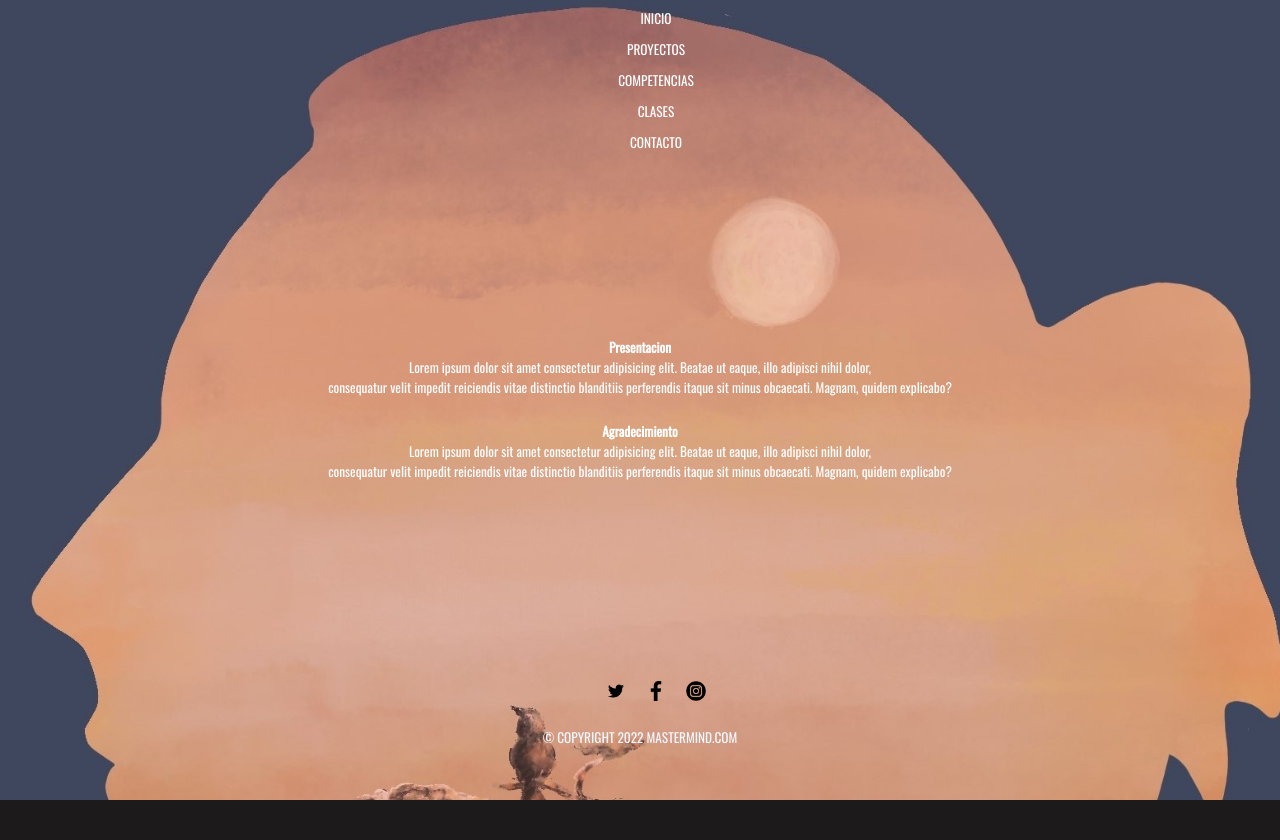
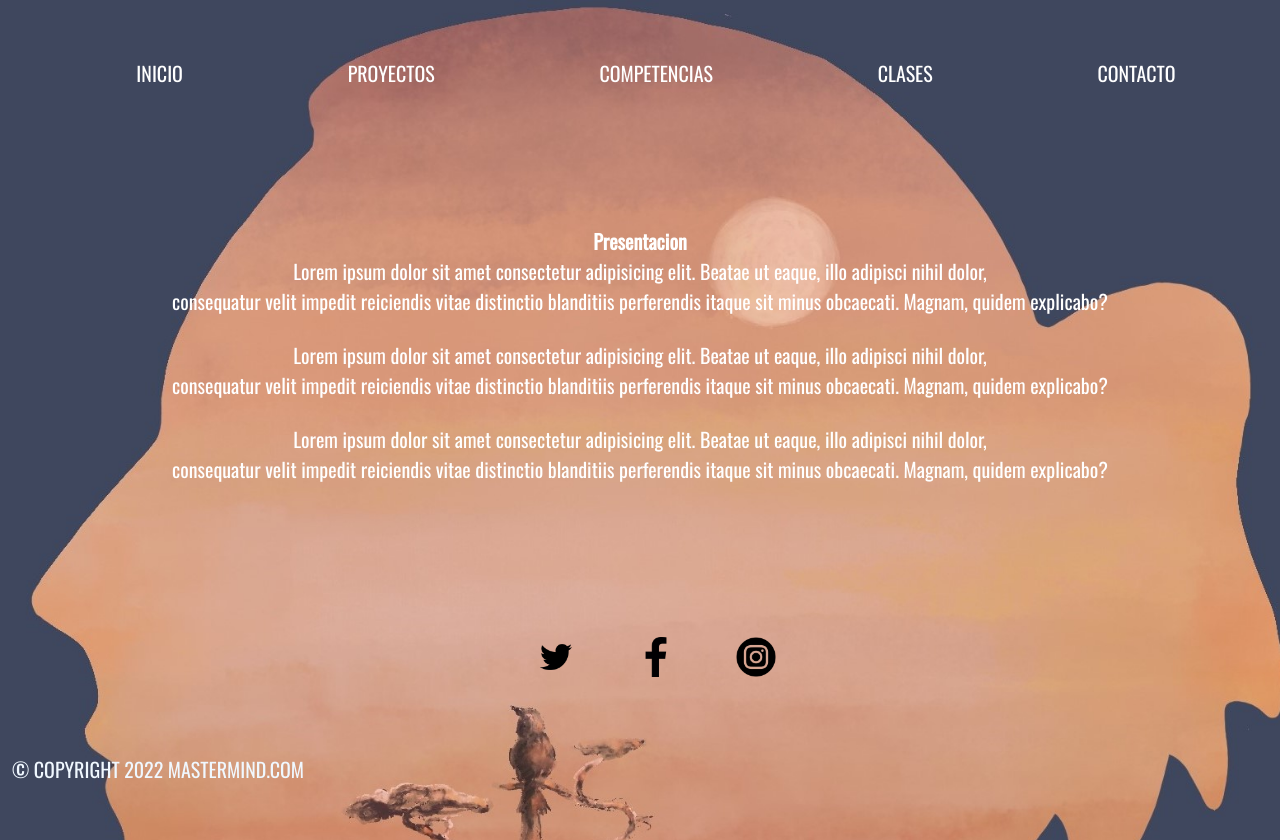
Before and after one commit to marcosgb22/Proyecto_Desarrollo_web, a plain HTML site: page index.html in a window 1280 px wide. Before the commit the page ends 800 px from the top, so only its background shows below. Drawn offline with nearby package versions, Linux system fonts and the light colour scheme.

Commit message:
agregando animaciones

```diff
--- a/css/styles.css
+++ b/css/styles.css
@@ -14,8 +14,9 @@ body {
         background-repeat: no-repeat;
         background-size: cover;
         height: 600px;
-        font-size: smaller;
+        font-size: 20px;
         height: 100vh;
+
     }
 }
 
@@ -34,6 +35,9 @@ a:hover,a:visited,a:link {
 
 
 .HEADER {
+
+    padding: 10px;
+    margin-top: 40px;
     color: aliceblue;
 }
 
@@ -44,6 +48,19 @@ flex-direction: column;
 justify-content: center;
 align-items: center;
 }
+
+@media (min-width: 700px) {
+    .Indices_header {
+        display: flex;
+        /*justify-content: space-evenly;*/
+        flex-direction: row;
+        justify-content: space-around;
+        align-items: center;
+        }
+}
+
+
+
 .Indices {
     margin-top: 5px;
     padding: 3px;
@@ -51,6 +68,8 @@ align-items: center;
 }
 
 .AREA {
+    animation-name: aparecer;
+    margin-top: 50px;
     display: flex;
     flex-direction: column;
     justify-content: center;
@@ -63,7 +82,10 @@ align-items: center;
 }
 
 
-.FOOTER { grid-area: FOOTER;
+.FOOTER {
+    position: absolute;
+    bottom: 0;
+
     color: aliceblue;
     display: flex;
     justify-content: center;
@@ -78,8 +100,22 @@ align-items: center;
 }
 
 .icon {
+    margin-top: 50px;
     color: aliceblue;
-    margin: 10px 10px 10px ;
-    width: 20px;
-    height: 20px;
+    margin: 20px 30px 20px ;
+    width: 5vh;
+    height: 5vh;
 }
+
+.parrafo_footer {
+    animation-name: aparecer;
+}
+
+@keyframes aparecer {
+    0% {
+    opacity: 0;
+    }
+    100% {
+    opacity: 1;
+    }
+   }
--- a/index.html
+++ b/index.html
@@ -12,6 +12,8 @@
 
     <link href="css/bootstrap.min.css" rel="stylesheet" >
     <link href="css/styles.css" rel="stylesheet" >
+
+
     <title>Pagina</title>
 </head>
 <body>
@@ -42,10 +44,13 @@
           <br> consequatur velit impedit reiciendis vitae distinctio blanditiis perferendis itaque sit minus obcaecati. Magnam, quidem explicabo?</dd>
       </dl>
       <dl>
-          <dt>Agradecimiento</dt>
           <dd>Lorem ipsum dolor sit amet consectetur adipisicing elit. Beatae ut eaque, illo adipisci nihil dolor,
           <br> consequatur velit impedit reiciendis vitae distinctio blanditiis perferendis itaque sit minus obcaecati. Magnam, quidem explicabo?</dd>
       </dl>
+      <dl>
+        <dd>Lorem ipsum dolor sit amet consectetur adipisicing elit. Beatae ut eaque, illo adipisci nihil dolor,
+        <br> consequatur velit impedit reiciendis vitae distinctio blanditiis perferendis itaque sit minus obcaecati. Magnam, quidem explicabo?</dd>
+    </dl>
       <!--
       <div id="carouselExampleSlidesOnly" class="carousel slide" data-bs-ride="carousel">
         <div class="carousel-inner">
@@ -79,7 +84,7 @@
 
       <footer class="FOOTER">
           <!-- El footer se usa por ejemplo, para tener un mapa de navegacion, las redes sociales del sitio, o un copyright -->
-          <p>&copy; COPYRIGHT 2022 MASTERMIND.COM</p>
+          <p class="parrafo_footer">&copy; COPYRIGHT 2022 MASTERMIND.COM</p>
       </footer>
 
       </div>
@@ -92,6 +97,7 @@
 
 
       <script src="js/bootstrap.bundle.js" ></script>
+
 </body>
 
 </html>
```
